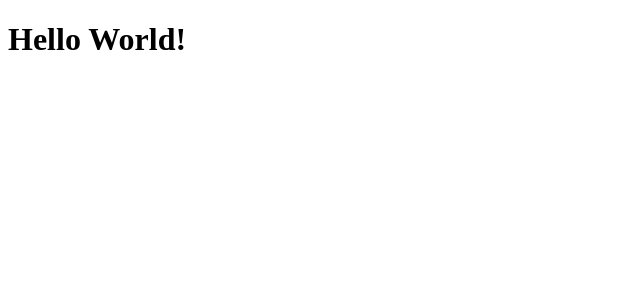
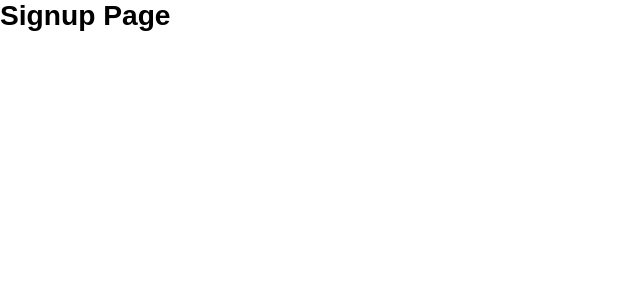
Before and after one commit to anavaleska2908/OZmap-challenge, a React (Create React App) app in the folder web/: page /signup in a window 1280 px wide. Shown: the top 300 px of the page, without its empty margins (0-640 px from the left). Built offline with nearby package versions, Linux system fonts and the light colour scheme.

Commit message:
feat: Structuring the routes of the login, registration and home pages. And, necessary imports in App.js and index.js for its functioning.

```diff
--- a/web/src/App.js
+++ b/web/src/App.js
@@ -1,10 +1,25 @@
+import GlobalStyle from './styles/global';
+import Routes from './routes';
+import { ToastContainer } from 'react-toastify';
+import 'react-toastify/dist/ReactToastify.css';
+
 const App = () => {
   return (
-    <div className="App">
-      <header className="App-header">
-        <h1>Hello World!</h1>
-      </header>
-    </div>
+    <>
+      <ToastContainer
+        position='top-right'
+        autoClose={5000}
+        hideProgressBar={false}
+        newestOnTop={false}
+        closeOnClick
+        rtl={false}
+        pauseOnFocusLoss
+        draggable
+        pauseOnHover
+      />
+      <GlobalStyle />
+      <Routes />
+    </>
   );
 }
 
--- a/web/src/index.js
+++ b/web/src/index.js
@@ -1,10 +1,13 @@
 import React from 'react';
 import ReactDOM from 'react-dom/client';
 import App from './App';
+import { BrowserRouter } from 'react-router-dom';
 
 const root = ReactDOM.createRoot(document.getElementById('root'));
 root.render(
-  <React.StrictMode>
-    <App />
-  </React.StrictMode>
+  <BrowserRouter>
+    <React.StrictMode>
+      <App />
+    </React.StrictMode>
+  </BrowserRouter>
 );
--- a/web/src/pages/Home/index.jsx
+++ b/web/src/pages/Home/index.jsx
@@ -1,3 +1,7 @@
-const Home = () => { };
+const Home = () => {
+    return (
+        <h1>Home Page</h1>
+    )
+};
 
 export default Home;
--- a/web/src/pages/Login/index.jsx
+++ b/web/src/pages/Login/index.jsx
@@ -1,3 +1,7 @@
-const Login = () => { };
+const Login = () => {
+    return (
+        <h1>Login Page</h1>
+    )
+};
 
 export default Login;
--- a/web/src/pages/Signup/index.jsx
+++ b/web/src/pages/Signup/index.jsx
@@ -1,3 +1,7 @@
-const Signup = () => { };
+const Signup = () => {
+    return (
+        <h1>Signup Page</h1>
+    )
+};
 
 export default Signup;
--- a/web/src/routes/index.jsx
+++ b/web/src/routes/index.jsx
@@ -1,5 +1,22 @@
+import { Switch, Route } from 'react-router-dom';
+import Home from '../pages/Home';
+import Login from '../pages/Login';
+import Signup from '../pages/Signup';
+
 const Routes = () => {
     return (
-        <h1></h1>
+        <Switch>
+            <Route exact path='/login'>
+                <Login />
+            </Route>
+            <Route path='/signup'>
+                <Signup />
+            </Route>
+            <Route path='/home'>
+                <Home />
+            </Route>
+        </Switch>
     )
-}
+};
+
+export default Routes;
```
